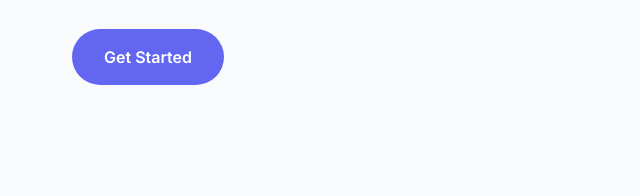
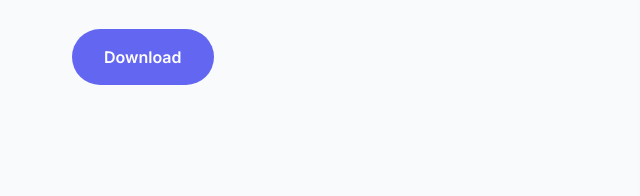
Before and after one commit to edopalomino/hatchtasks-web, a plain HTML site: page index.html in a window 1280 px wide. Shown: the part 621-817 px from the top of the page, 0-640 px from the left. Drawn offline with Linux system fonts and the light colour scheme.

Commit message:
chore: Update landing page CTA button text to "Download"

```diff
--- a/index.html
+++ b/index.html
@@ -177,7 +177,7 @@
                 <div>
                     <h1>Crack Your Way to Productivity</h1>
                     <p class="tagline">Transform your daily achievements into a visual journey with HatchTasks</p>
-                    <a href="#" class="cta-button">Get Started</a>
+                    <a href="#" class="cta-button">Download</a>
                 </div>
                 <img src="/hatchtasks.png" alt="HatchTasks App Interface" class="hero-image" style="width: 300px; height: auto;">
             </section>
```
